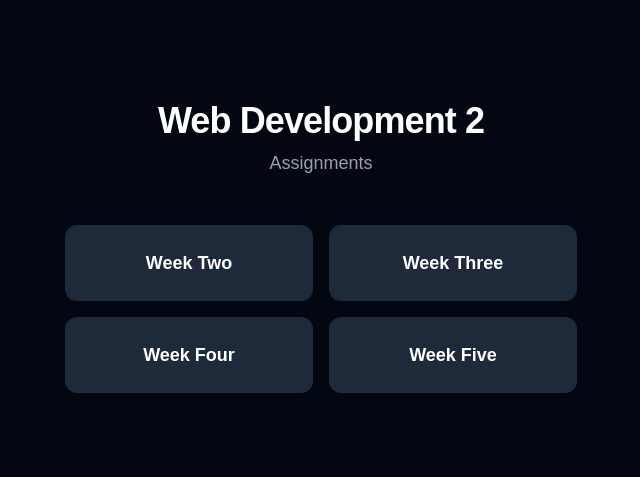
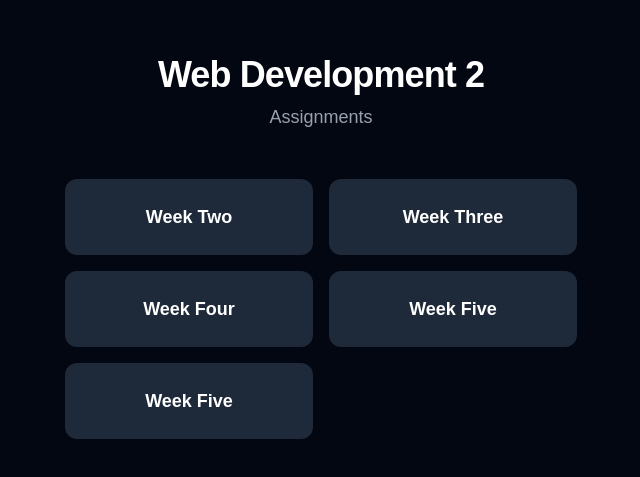
Before and after one commit to modulo-kaley/cprg306-assignments, a Next.js app: page / in a window 1280 px wide. Shown: the part 153-630 px from the top of the page, without its empty margins (319-959 px from the left). Built offline with nearby package versions, Linux system fonts and the light colour scheme.

Commit message:
Home page week 6 link added Content from Week 5 page copied into Week 6 page - NewItem link updated

```diff
--- a/app/page.js
+++ b/app/page.js
@@ -21,6 +21,9 @@ export default function Home() {
         <Link className="bg-gray-800 hover:bg-gray-700 transition-colors rounded-xl p-6 text-center font-semibold text-lg" href="/week-5">
           Week Five
         </Link>
+        <Link className="bg-gray-800 hover:bg-gray-700 transition-colors rounded-xl p-6 text-center font-semibold text-lg" href="/week-6">
+          Week Five
+        </Link>
 
       </div>
     </main>
--- a/app/week-6/page.js
+++ b/app/week-6/page.js
@@ -0,0 +1,12 @@
+import NewItem from "./NewItem";
+
+export default function Page(){
+return(
+    <main className="min-h-screen flex flex-col items-center justify-center p-8 bg-gray-950 text-white">
+        <section className="w-full max-w-lg">
+            <h1 className="text-4xl font-bold mb-8 tracking-tight text-center">Add a New Item</h1>
+            <NewItem/>
+        </section>
+    </main>
+);
+}
```
